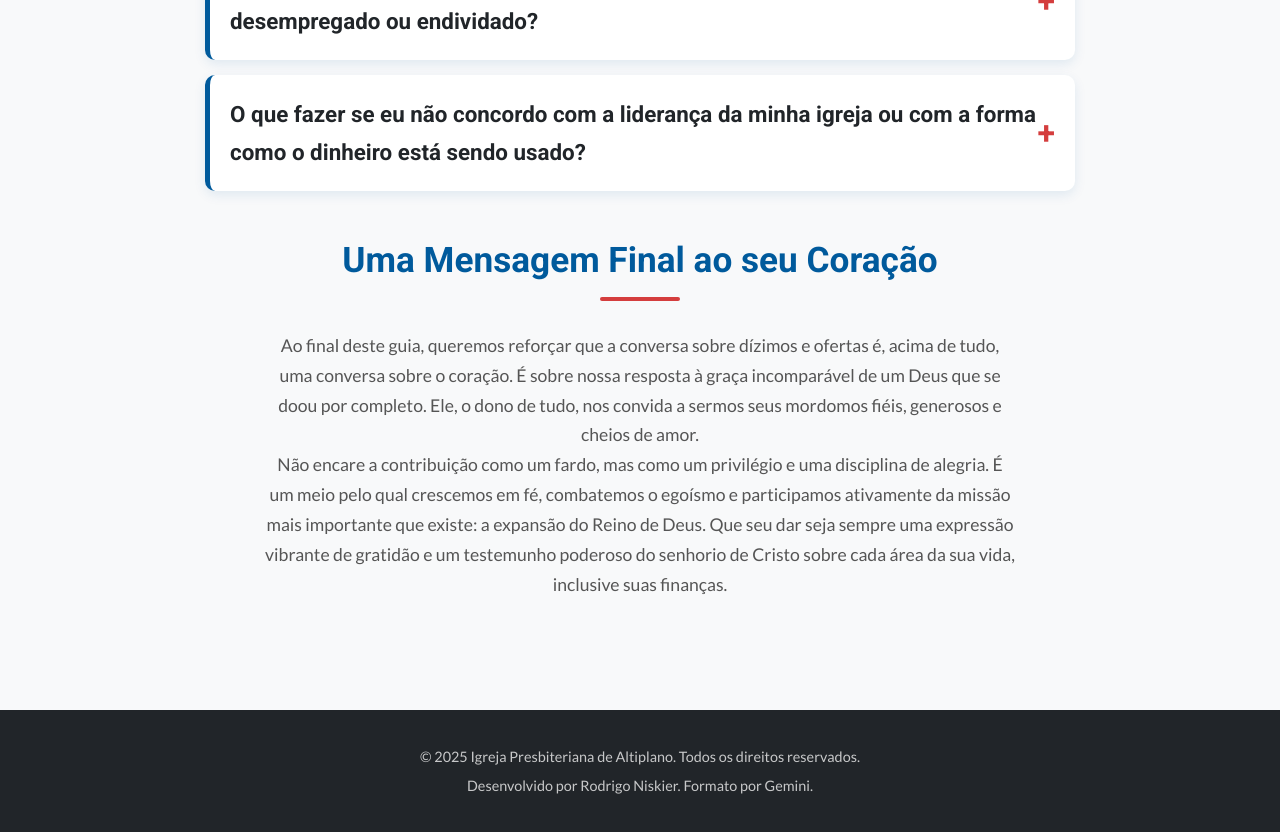
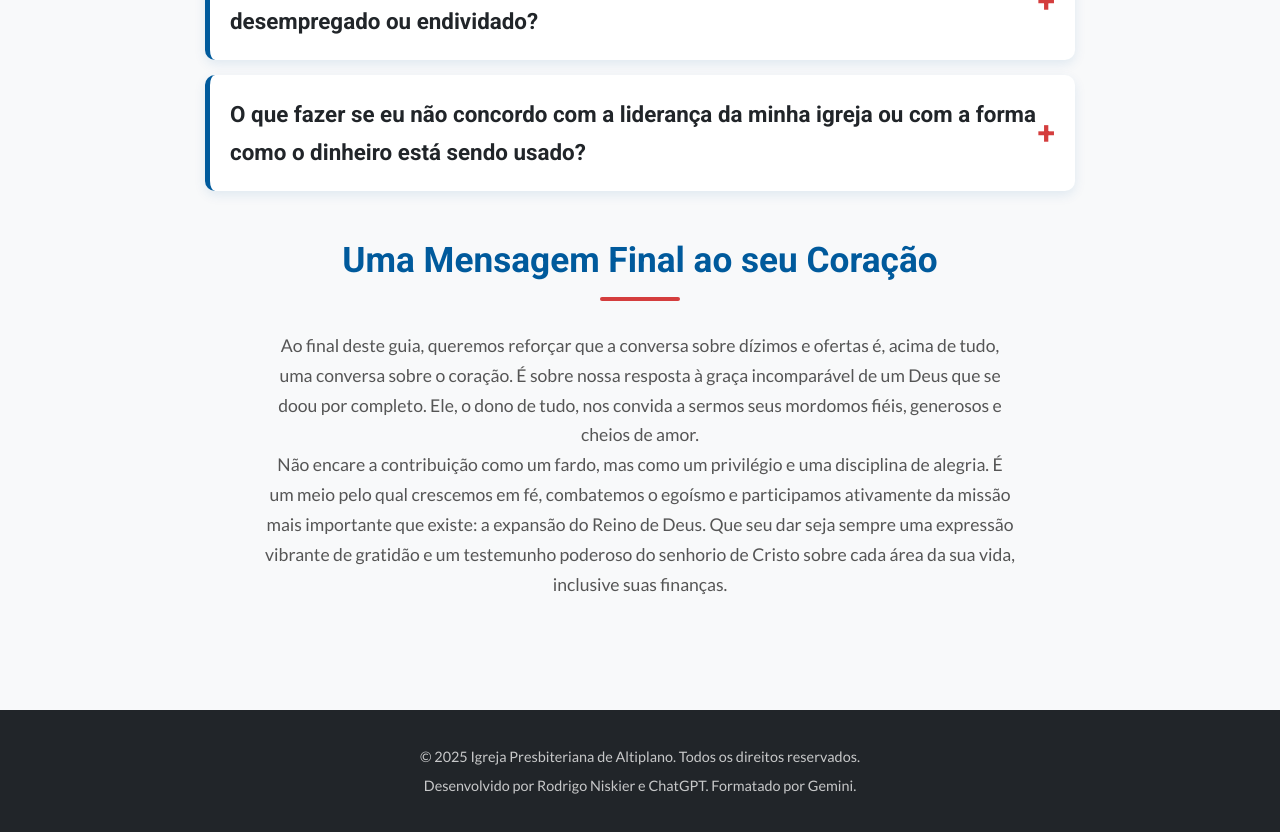
Before and after one commit to rodrigoniskier/dizimos, a plain HTML site: page index.html in a window 1280 px wide. Shown: the part 2067-2899 px from the top of the page. Drawn offline with Linux system fonts and the light colour scheme.

Commit message:
Update index.html

```diff
--- a/index.html
+++ b/index.html
@@ -168,7 +168,7 @@
 
     <footer>
         <p>&copy; 2025 Igreja Presbiteriana de Altiplano. Todos os direitos reservados.</p>
-        <p>Desenvolvido por Rodrigo Niskier. Formato por Gemini.</p>
+        <p>Desenvolvido por Rodrigo Niskier e ChatGPT. Formatado por Gemini.</p>
     </footer>
 
     <script src="script.js"></script>
```
